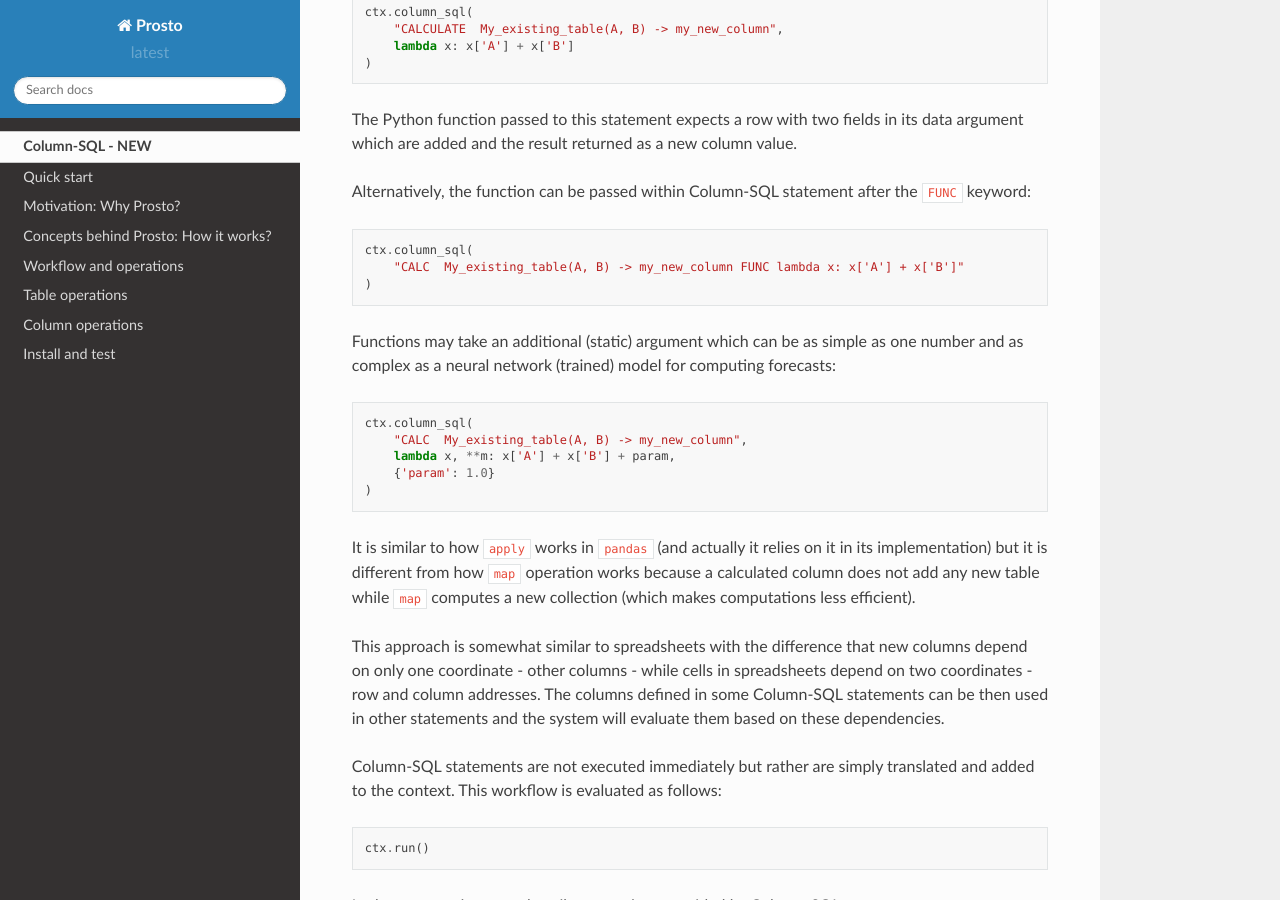
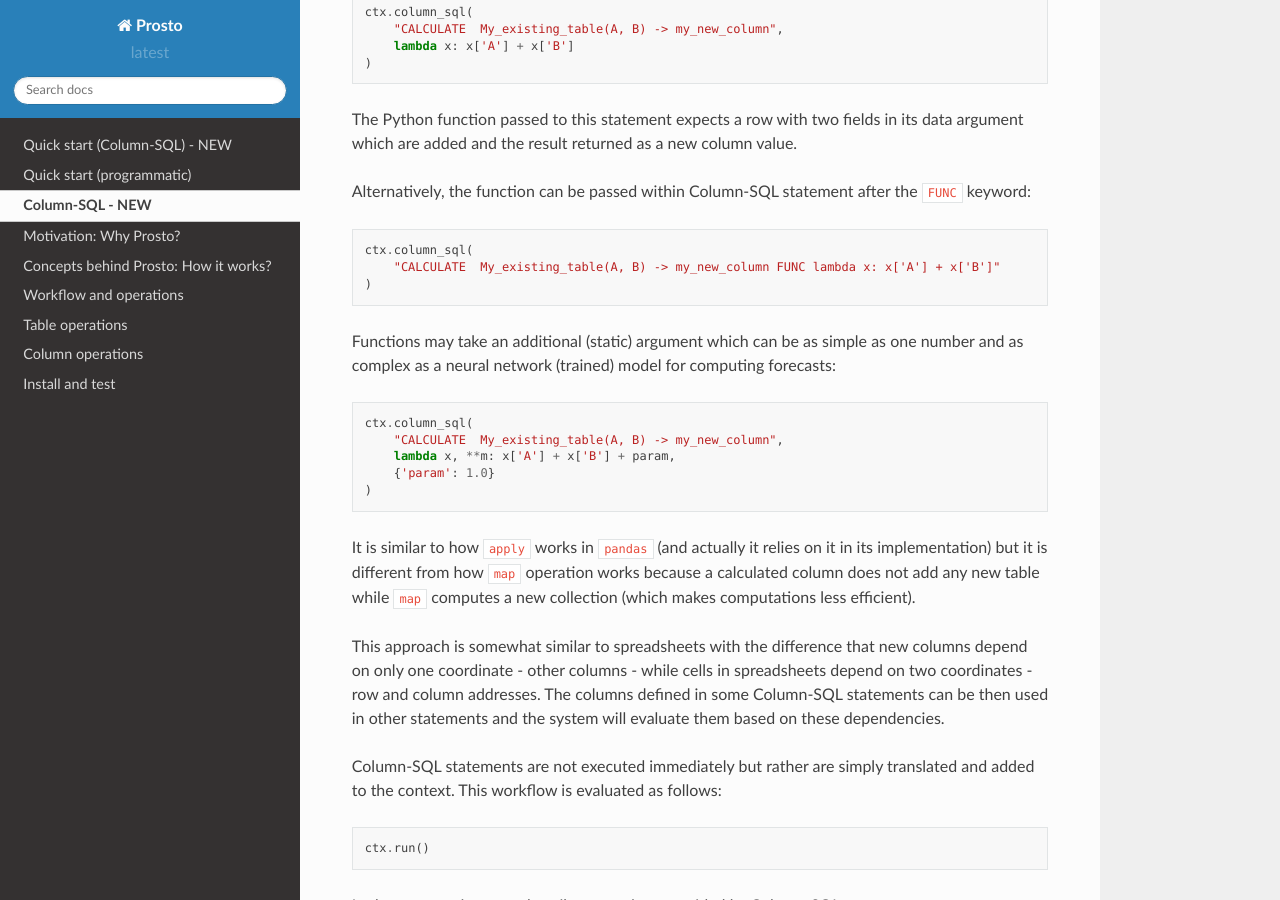
Before and after one commit to asavinov/prosto, a Sphinx documentation site: the page built from docs/text/column-sql.md, in a window 1280 px wide and 900 px high, scrolled down 1348 px. Built offline with Sphinx 7.4.7 and the Read the Docs theme 2.0.0, drawn with Linux system fonts in a browser that asks for light colours.

Commit message:
add quick start Column-SQL to documentation

````diff
--- a/docs/index.rst
+++ b/docs/index.rst
@@ -32,8 +32,9 @@ Contents
    :titlesonly:
    :maxdepth: 1
 
+   Quick start (Column-SQL) - NEW <text/quick_start_column-sql>
+   Quick start (programmatic) <text/quick_start_programmatic>
    Column-SQL - NEW <text/column-sql>
-   Quick start <text/quick_start>
    Motivation: Why Prosto? <text/why>
    Concepts behind Prosto: How it works? <text/how>
    Workflow and operations <text/workflow>
--- a/docs/text/column-sql.md
+++ b/docs/text/column-sql.md
@@ -37,7 +37,7 @@ Alternatively, the function can be passed within Column-SQL statement after the
 
 ```python
 ctx.column_sql(
-    "CALC  My_existing_table(A, B) -> my_new_column FUNC lambda x: x['A'] + x['B']"
+    "CALCULATE  My_existing_table(A, B) -> my_new_column FUNC lambda x: x['A'] + x['B']"
 )
 ```
 
@@ -45,7 +45,7 @@ Functions may take an additional (static) argument which can be as simple as one
 
 ```python
 ctx.column_sql(
-    "CALC  My_existing_table(A, B) -> my_new_column",
+    "CALCULATE  My_existing_table(A, B) -> my_new_column",
     lambda x, **m: x['A'] + x['B'] + param,
     {'param': 1.0}
 )
--- a/docs/text/quick_start.md
+++ b/docs/text/quick_start_programmatic.md
@@ -1,4 +1,4 @@
-# Quick start
+# Quick start (programmatic)
 
 ## Importing Prosto
 
````
Also changed, not shown: docs/text/quick_start_column-sql.md (added, +85 -0 lines).
